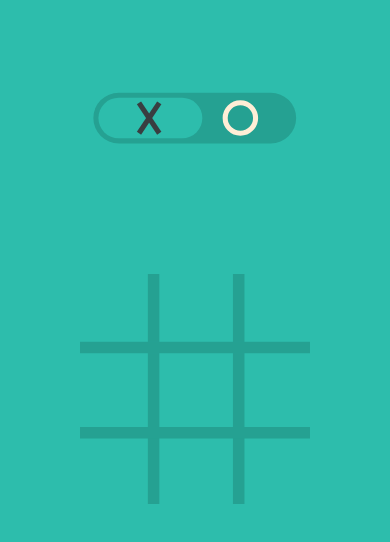
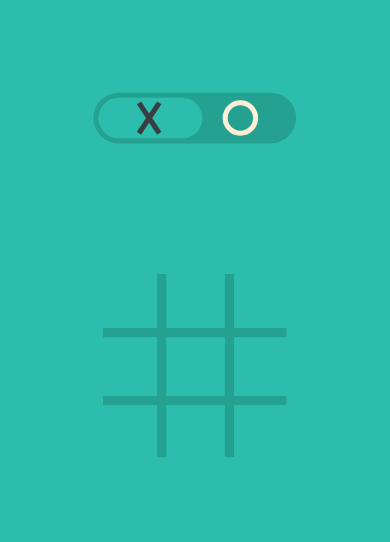
Before and after one commit to owen-sellner/tic-tac-toe, a React (Vite) app: page / in a window 390 px wide. Shown: the top 542 px of the page. Built offline with nearby package versions, Linux system fonts and the light colour scheme.

Commit message:
Fix grid on phone view

```diff
--- a/src/components/Board.jsx
+++ b/src/components/Board.jsx
@@ -20,7 +20,7 @@ function Board({ gameGrid, setGameGrid, isCircleTurn, winner, winLocation }) {
         <>
             <Toggle isCircleTurn={isCircleTurn} />
             <div className="relative p-20">
-                <div className="relative grid grid-cols-3 grid-rows-3 gap-10">
+                <div className="relative grid grid-cols-3 grid-rows-3 gap-[1vw]">
                     {gameGrid.map((_, index) => (
                         <div key={index} className="flex items-center justify-center max-h-[125px] h-[15vw] max-w-[125px] w-[15vw] bg-keppel">
                             {winner === -1 && gameGrid[index] === 0 && <div onClick={() => { handleGridChange(index) }} className="h-[100%] w-[100%] z-10 cursor-pointer"></div>}
```
